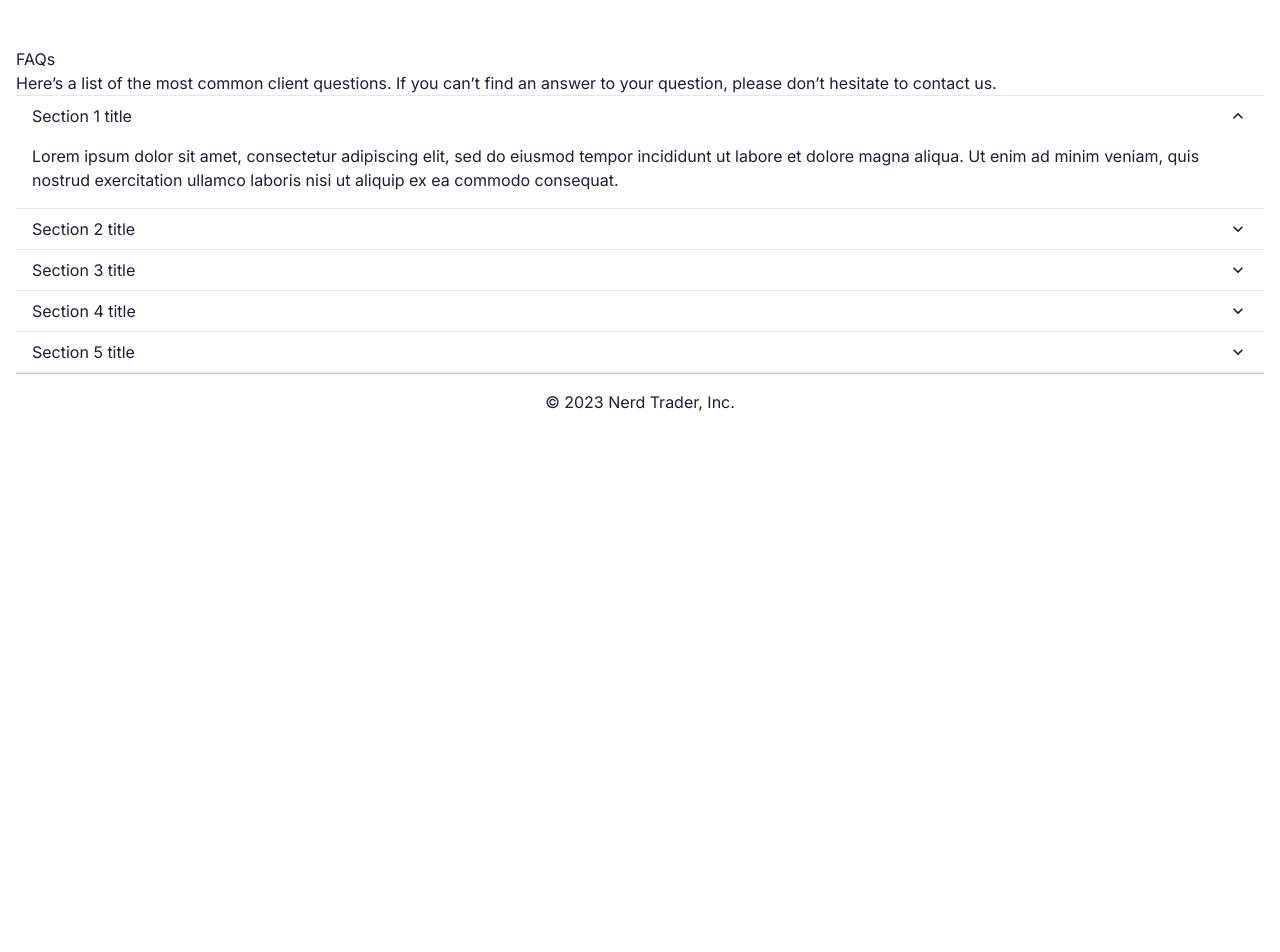
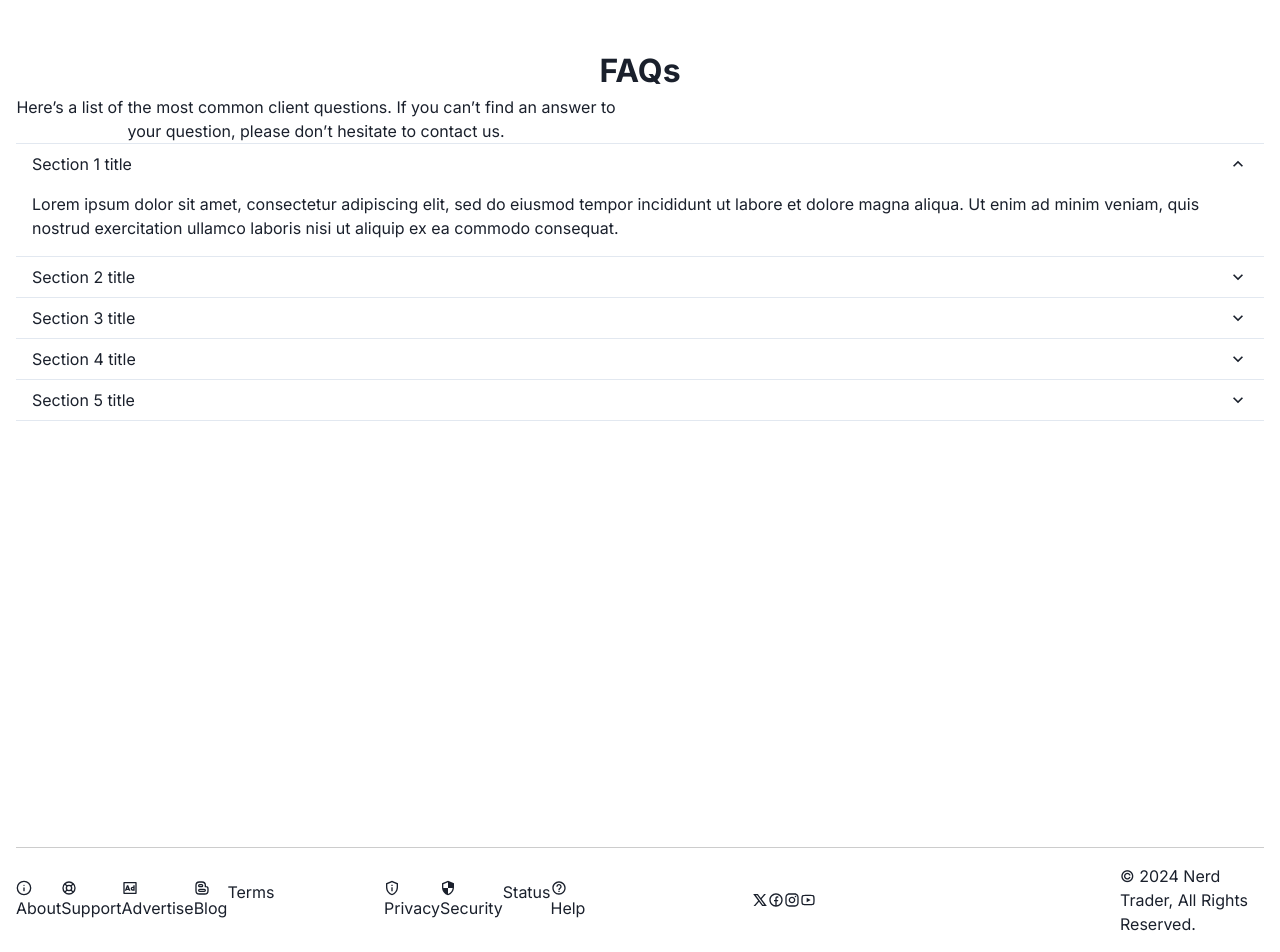
Before and after one commit to HindzSight/NerdTrader, a Next.js app: page / in a window 1280 px wide. Shown: the part 3233-4185 px from the top of the page. Before the commit the page ends 3663 px from the top, so only its background shows below. Built offline with nearby package versions, Linux system fonts and the light colour scheme.

Commit message:
[UI] Footer Section Fixed

```diff
--- /dev/null
+++ b/app/Faq.module.css
@@ -0,0 +1,15 @@
+.FAQcontainer{
+    height:100vh;
+}
+.headerF{
+    text-align: center;
+}
+.h1_class{
+    font-weight: bold;
+    font-size:xx-large;
+    display:block;
+    text-align: center;
+}
+.p_class{
+    width:75vh;
+}
--- /dev/null
+++ b/app/FooterSection.module.css
@@ -0,0 +1,19 @@
+.footer {
+    width: 100%;
+    padding: 16px 0;
+    border-top: 1px solid #ccc;
+    display: flex;
+    justify-content: center;
+    align-items:center;
+  }
+
+  .icon {
+    font-size: 16px;
+    font-weight: 400;
+  }
+  .alignMent{
+    display : flex;
+    font-size: 16px;
+    font-weight: 400;
+    width:100vh;
+  }
--- /dev/null
+++ b/app/FooterSection.tsx
@@ -0,0 +1,20 @@
+import React from 'react'
+import styles from './FooterSection.module.css'
+import { FiInfo } from "react-icons/fi";
+import { HiOutlineSupport } from "react-icons/hi";
+import { RiAdvertisementLine ,RiTwitterXLine,RiFacebookCircleLine ,RiInstagramLine, RiYoutubeLine} from "react-icons/ri";
+import { TbBrandBlogger } from "react-icons/tb";
+import { MdOutlinePrivacyTip,MdOutlineSecurity ,MdHelpOutline} from "react-icons/md";
+
+function FooterSection() {
+    return (
+        <div className={styles.footer}>
+            <div className={styles.alignMent}><p><FiInfo />About</p> <p><HiOutlineSupport />Support </p><p><RiAdvertisementLine />Advertise</p> <p><TbBrandBlogger />Blog</p> <p>Terms</p> </div>
+            <div className={styles.alignMent}><p><MdOutlinePrivacyTip />Privacy</p> <p><MdOutlineSecurity />Security </p><p>Status</p> <p><MdHelpOutline />Help</p></div>
+            <div className={styles.alignMent}><RiTwitterXLine />  <RiFacebookCircleLine />  <RiInstagramLine />  <RiYoutubeLine /> <p></p> </div>
+            <p className={styles.icon}>© 2024 Nerd Trader, All Rights Reserved.</p>
+        </div>
+    )
+}
+
+export default FooterSection
--- a/app/faq.modules.css
+++ /dev/null
@@ -1,5 +0,0 @@
-.headerF{
-    display: flex;
-    align-items: center;
-    justify-content: center;
-}
--- a/app/faq.tsx
+++ b/app/faq.tsx
@@ -1,5 +1,5 @@
 import React from 'react'
-// import styles from './faq.modules.css'
+import styles from './Faq.module.css'
 import {
   Accordion,
   AccordionItem,
@@ -11,14 +11,12 @@ import {
 
 
 
-const faq = () => {
+const Faq = () => {
   return (
-    <div>
-        <div className='display: flex;
-                        align-items: center;
-                        justify-content: center;'>
-            <h1>FAQs</h1>
-            <p>Here’s a list of the most common client questions. If you can’t find an answer to your question, please don’t hesitate to contact us.</p>
+    <div className={styles.FAQcontainer}>
+      <div className={styles.headerF}>
+        <h1 className={styles.h1_class}>FAQs</h1>
+        <p className={styles.p_class}>Here’s a list of the most common client questions. If you can’t find an answer to your question, please don’t hesitate to contact us.</p>
 
       </div>
       <Accordion defaultIndex={[0]} allowMultiple>
@@ -108,4 +106,4 @@ const faq = () => {
   )
 }
 
-export default faq
+export default Faq
--- a/app/page.module.css
+++ b/app/page.module.css
@@ -84,16 +84,3 @@
   align-items: center;
   justify-content: center;
 }
-
-.footer {
-  width: 100%;
-  padding: 16px 0;
-  border-top: 1px solid #ccc;
-  display: flex;
-  justify-content: center;
-}
-
-.copyright {
-  font-size: 16px;
-  font-weight: 400;
-}
--- a/app/page.tsx
+++ b/app/page.tsx
@@ -6,8 +6,9 @@ import HeroSection from './HeroSection';
 import GainLoss from './GainLoss';
 import NewsSection from './NewsSection';
 import WhyUs from './WhyUs';
+import FooterSection from './FooterSection'
 import { ChakraProvider } from '@chakra-ui/react';
-import Faq from './faq';
+import Faq from './Faq';
 
 export default function Home() {
   const [search, setSearch] = useState('');
@@ -26,8 +27,9 @@ export default function Home() {
       <WhyUs />
       <Faq />
 
-      <footer className={styles.footer}>
-        <p className={styles.copyright}>© 2023 Nerd Trader, Inc.</p>
+      <footer>
+        <FooterSection />
+
       </footer>
     </div>
     </ChakraProvider>
```
Lines whose indentation alone changed are shown as unchanged.
